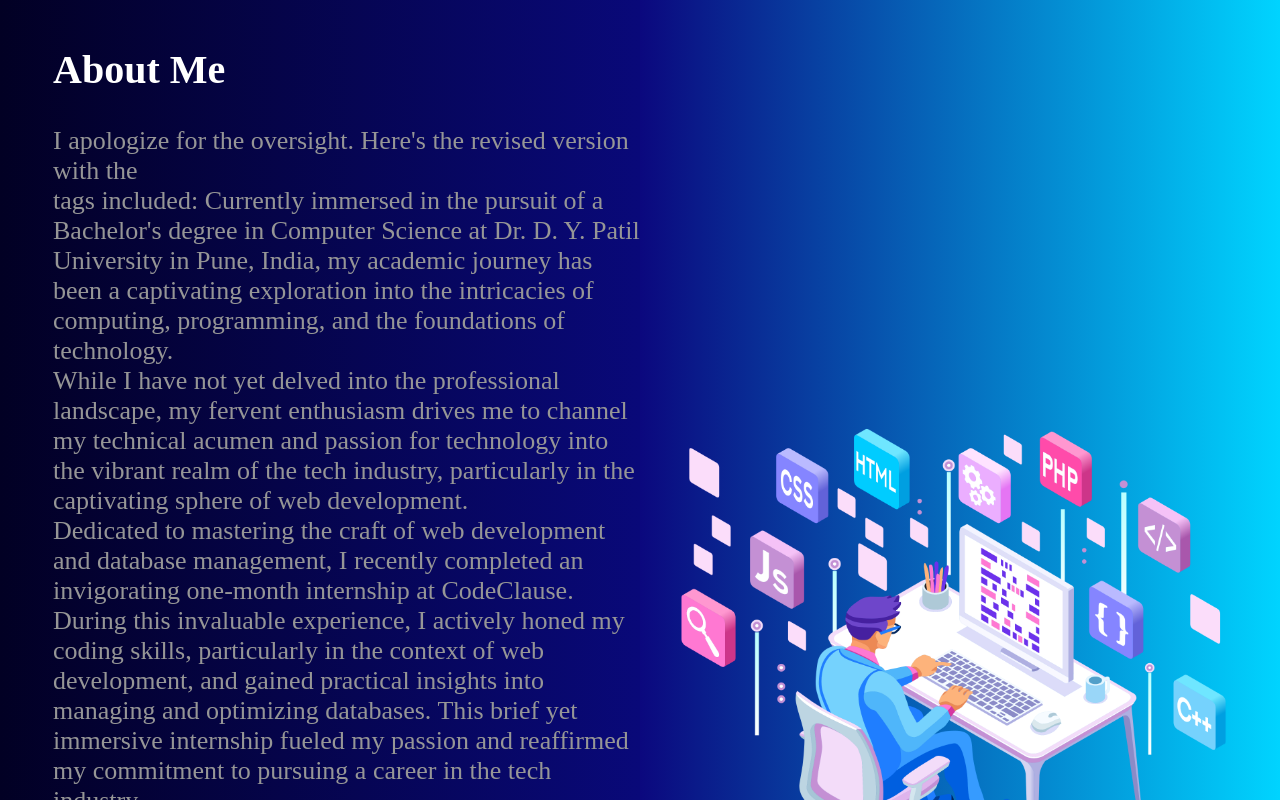
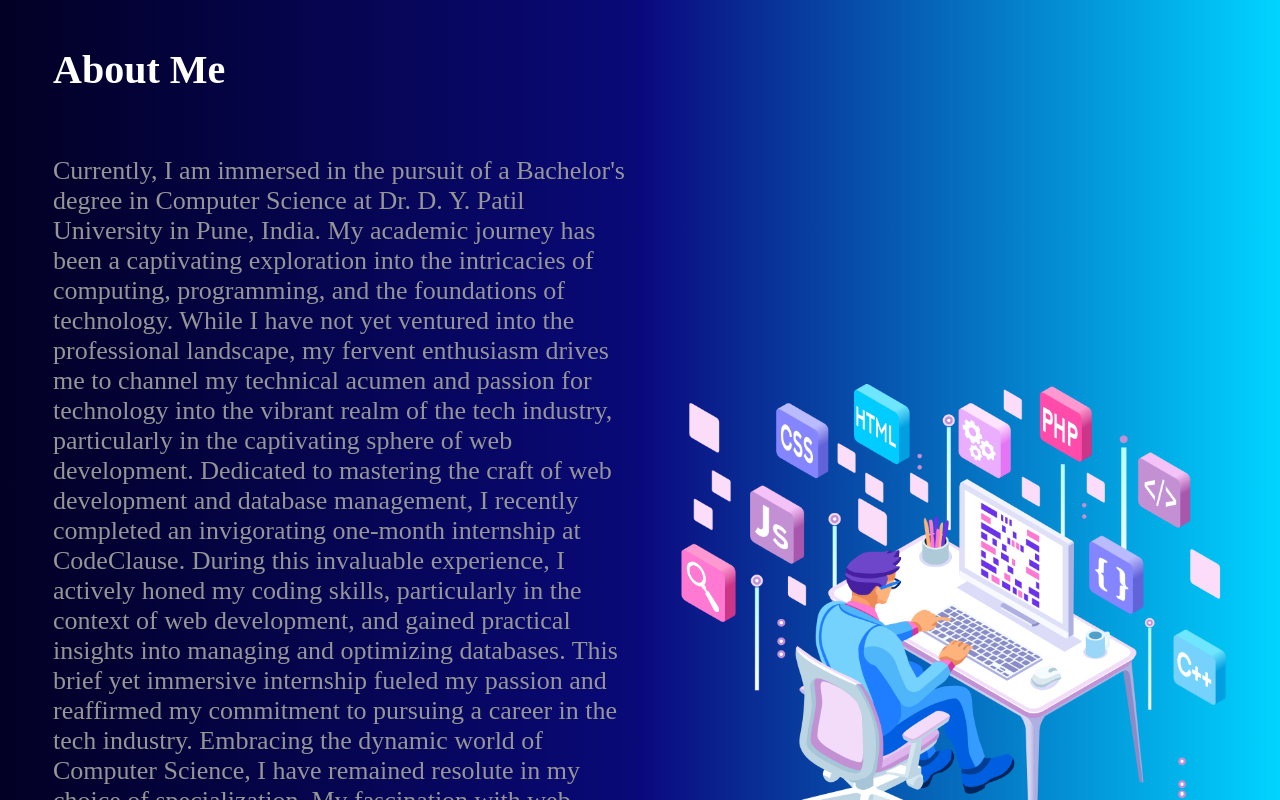
Before and after one commit to Prasad1102/React_Portfolio, a React (Vite) app: page / in a window 1280 px wide. Shown: the part 1040-1840 px from the top of the page. Built offline with nearby package versions, Linux system fonts and the light colour scheme.

Commit message:
delete dist folder

```diff
--- a/src/Components/About.jsx
+++ b/src/Components/About.jsx
@@ -7,16 +7,15 @@ function About() {
         <div className="about-text">
           <h2 className="about-heading">About Me</h2>
           <p className="About-Me">
-            I apologize for the oversight. Here's the revised version with the{" "}
-            <br /> tags included: Currently immersed in the pursuit of a
-            Bachelor's degree in Computer Science at Dr. D. Y. Patil University
-            in Pune, India, my academic journey has been a captivating
-            exploration into the intricacies of computing, programming, and the
-            foundations of technology. <br />
-            While I have not yet delved into the professional landscape, my
-            fervent enthusiasm drives me to channel my technical acumen and
-            passion for technology into the vibrant realm of the tech industry,
-            particularly in the captivating sphere of web development. <br />
+            <br />
+            Currently, I am immersed in the pursuit of a Bachelor's degree in
+            Computer Science at Dr. D. Y. Patil University in Pune, India. My
+            academic journey has been a captivating exploration into the
+            intricacies of computing, programming, and the foundations of
+            technology. While I have not yet ventured into the professional
+            landscape, my fervent enthusiasm drives me to channel my technical
+            acumen and passion for technology into the vibrant realm of the tech
+            industry, particularly in the captivating sphere of web development.
             Dedicated to mastering the craft of web development and database
             management, I recently completed an invigorating one-month
             internship at CodeClause. During this invaluable experience, I
@@ -24,20 +23,19 @@ function About() {
             development, and gained practical insights into managing and
             optimizing databases. This brief yet immersive internship fueled my
             passion and reaffirmed my commitment to pursuing a career in the
-            tech industry. <br />
-            Embracing the dynamic world of Computer Science, I have remained
-            resolute in my choice of specialization. My fascination with web
-            development, coding, and the seamless management of databases
-            continues to drive my academic pursuits. I am deeply invested in
-            expanding my knowledge base and refining my skills in these domains,
-            recognizing the vast potential they hold in shaping the digital
-            landscape. <br />
-            As I embark on this exhilarating journey, I am enthusiastic about
-            the prospect of contributing my expertise and dedication to the
-            ever-evolving tech industry. My aspirations align with a fervent
-            desire to apply my proficiency in web development and database
-            management to real-world challenges, contributing meaningfully to
-            innovative projects and technological advancements!
+            tech industry. Embracing the dynamic world of Computer Science, I
+            have remained resolute in my choice of specialization. My
+            fascination with web development, coding, and the seamless
+            management of databases continues to drive my academic pursuits. I
+            am deeply invested in expanding my knowledge base and refining my
+            skills in these domains, recognizing the vast potential they hold in
+            shaping the digital landscape. As I embark on this exhilarating
+            journey, I am enthusiastic about the prospect of contributing my
+            expertise and dedication to the ever-evolving tech industry. My
+            aspirations align with a fervent desire to apply my proficiency in
+            web development and database management to real-world challenges,
+            contributing meaningfully to innovative projects and technological
+            advancements!
           </p>
         </div>
         <div className="about-image">
--- a/src/Components/Home.css
+++ b/src/Components/Home.css
@@ -26,7 +26,7 @@ h3{
 
 .interest{
   background: #06CF0D;
-    background: repeating-radial-gradient(circle farthest-corner at center center, #06CF0D 0%, #CFCFCF 100%);
+    background: repeating-radial-gradient(circle farthest-corner at center center, #06CF0D 0%, #c1bebe 100%);
     -webkit-background-clip: text;
     -webkit-text-fill-color: transparent;
     font-size: 22px;
--- a/src/Components/NavBar.css
+++ b/src/Components/NavBar.css
@@ -38,9 +38,7 @@
   color: #fff;
   text-decoration: none;
   background-color: #1a3552cf;
-  /* Change the background color on hover */
   border-radius: 8px;
-  /* Add border-radius for rounded corners */
 }
 @media screen and (max-width: 768px) {
   .navbar {
```
Also changed, not shown: 23 other files (tests, documents, lock files or other folders).
